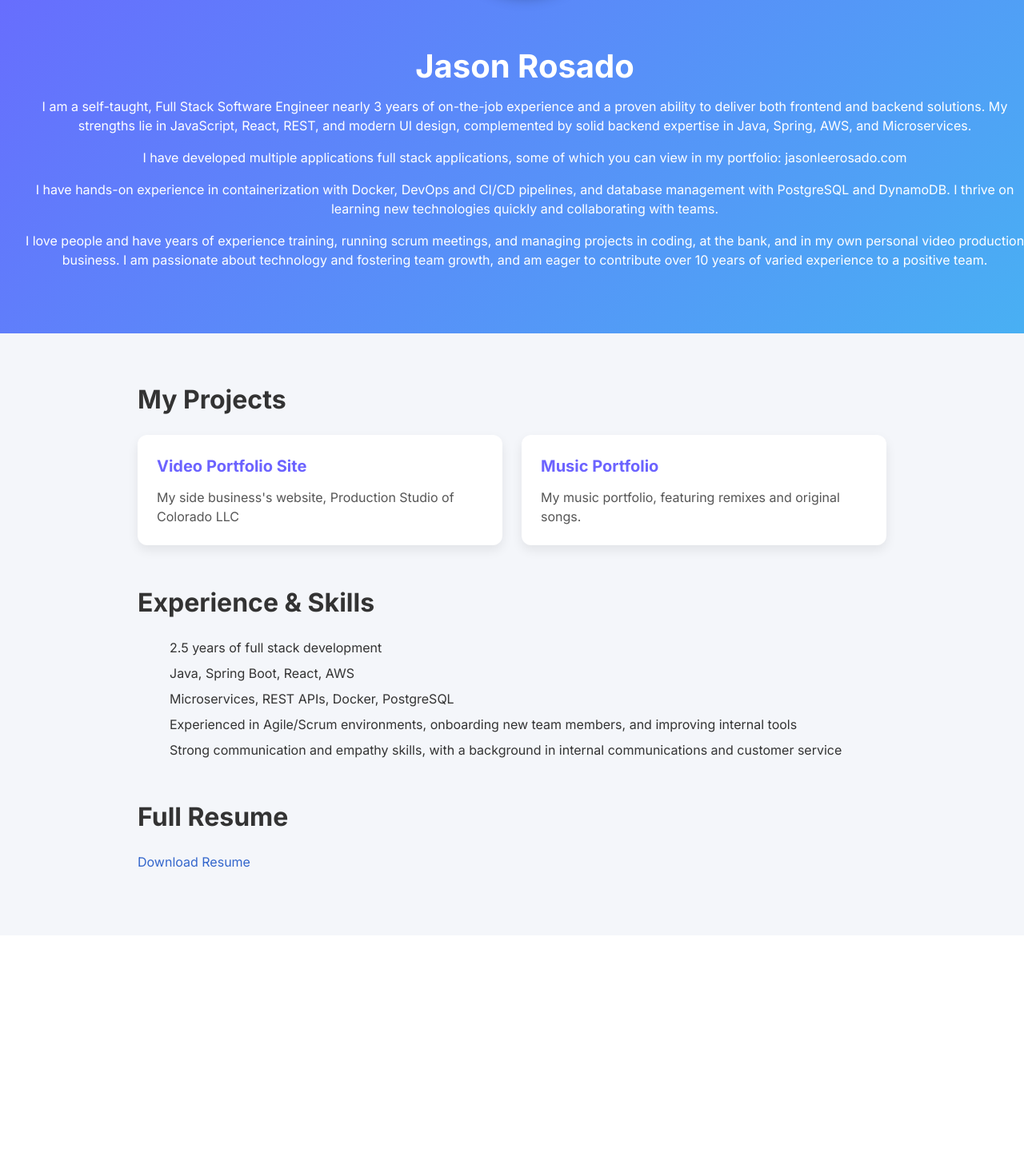
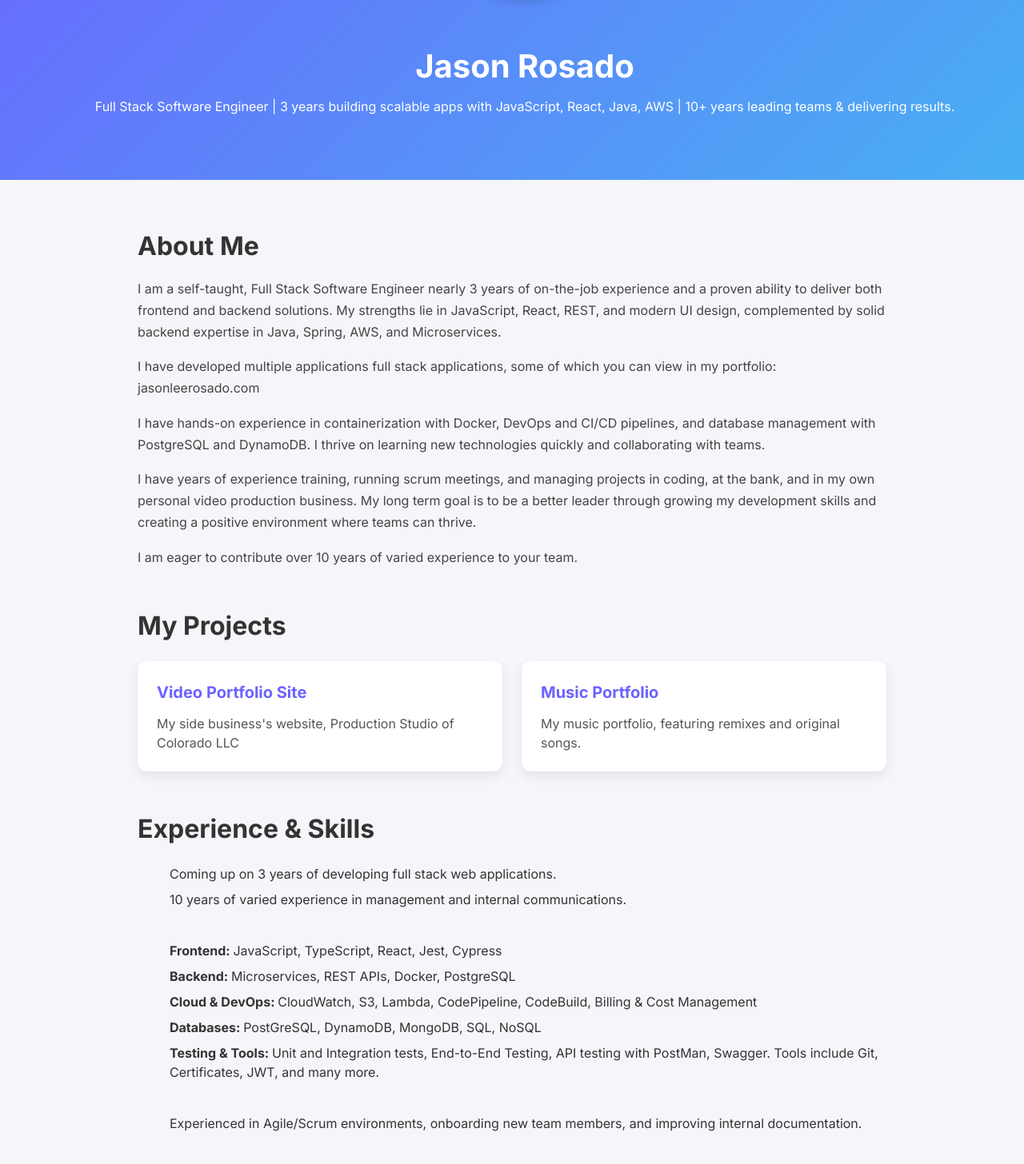
Before and after one commit to jrosado7777/jasons-coding-portfolio, a React (Vite) app: page / in a window 1280 px wide. Shown: the part 274-1730 px from the top of the page at 80% size. Before the commit the page ends 1444 px from the top, so only its background shows below. Built offline with nearby package versions, Linux system fonts and the light colour scheme.

Commit message:
Added About Me section and updated skills and header

```diff
--- a/src/App.css
+++ b/src/App.css
@@ -109,3 +109,19 @@ a:hover {
   color: #555;
   font-size: 1rem;
 }
+
+.about-me {
+  margin-bottom: 3rem;
+}
+
+.about-me h2 {
+  font-size: 2rem;
+  color: #333;
+  margin-bottom: 1rem;
+}
+
+.about-me p {
+  line-height: 1.7;
+  color: #444;
+  margin-bottom: 1rem;
+}
--- a/src/App.jsx
+++ b/src/App.jsx
@@ -3,6 +3,7 @@ import Profile from './components/Profile.jsx';
 import ProjectLinks from './components/ProjectLinks.jsx';
 import Credentials from './components/Credentials.jsx';
 import FullResume from './components/FullResume.jsx';
+import AboutMe from './components/AboutMe.jsx';
 
 function App() {
   return (
@@ -11,6 +12,7 @@ function App() {
         <Profile />
       </div>
       <div className="content">
+        <AboutMe />
         <ProjectLinks />
         <Credentials />
         <FullResume />
--- /dev/null
+++ b/src/components/AboutMe.jsx
@@ -0,0 +1,15 @@
+function AboutMe() {
+  return (
+    <section className="about-me">
+      <h2>About Me</h2>
+      <p>I am a self-taught, Full Stack Software Engineer nearly 3 years of on-the-job experience and a proven ability to deliver both frontend and backend solutions. My strengths lie in JavaScript, React, REST, and modern UI design, complemented by solid backend expertise in Java, Spring, AWS, and Microservices.</p>
+      <p>I have developed multiple applications full stack applications, some of which you can view in my portfolio: jasonleerosado.com </p>
+      <p>I have hands-on experience in containerization with Docker, DevOps and CI/CD pipelines, and database management with PostgreSQL and DynamoDB. I thrive on learning new technologies quickly and collaborating with teams.</p>
+      <p>I have years of experience training, running scrum meetings, and managing projects in coding, at the bank, and in my own personal video production business.
+My long term goal is to be a better leader through growing my development skills and creating a positive environment where teams can thrive.</p>
+      <p>I am eager to contribute over 10 years of varied experience to your team.</p>
+    </section>
+  );
+}
+
+export default AboutMe;
--- a/src/components/Credentials.jsx
+++ b/src/components/Credentials.jsx
@@ -3,11 +3,16 @@ function Credentials() {
     <section className="credentials">
       <h2>Experience & Skills</h2>
       <ul>
-        <li>2.5 years of full stack development</li>
-        <li>Java, Spring Boot, React, AWS</li>
-        <li>Microservices, REST APIs, Docker, PostgreSQL</li>
-        <li>Experienced in Agile/Scrum environments, onboarding new team members, and improving internal tools</li>
-        <li>Strong communication and empathy skills, with a background in internal communications and customer service</li>
+        <li>Coming up on 3 years of developing full stack web applications.</li>
+        <li>10 years of varied experience in management and internal communications.</li>
+        <br></br>
+        <li><b>Frontend: </b>JavaScript, TypeScript, React, Jest, Cypress</li>
+        <li><b>Backend: </b>Microservices, REST APIs, Docker, PostgreSQL</li>
+        <li><b>Cloud & DevOps: </b>CloudWatch, S3, Lambda, CodePipeline, CodeBuild, Billing & Cost Management</li>
+        <li><b>Databases: </b>PostGreSQL, DynamoDB, MongoDB, SQL, NoSQL</li>
+        <li><b>Testing & Tools: </b>Unit and Integration tests, End-to-End Testing, API testing with PostMan, Swagger. Tools include Git, Certificates, JWT, and many more.</li>
+        <br></br>
+        <li>Experienced in Agile/Scrum environments, onboarding new team members, and improving internal documentation.</li>
       </ul>
     </section>
   );
--- a/src/components/Profile.jsx
+++ b/src/components/Profile.jsx
@@ -3,11 +3,7 @@ function Profile() {
     <section className="profile">
       <img src="/Jason_photo_for_resume.jpg" alt="Jason Rosado" className="profile-pic" />
       <h1>Jason Rosado</h1>
-      <p>I am a self-taught, Full Stack Software Engineer nearly 3 years of on-the-job experience and a proven ability to deliver both frontend and backend solutions. My strengths lie in JavaScript, React, REST, and modern UI design, complemented by solid backend expertise in Java, Spring, AWS, and Microservices.</p>
-      <p>I have developed multiple applications full stack applications, some of which you can view in my portfolio: jasonleerosado.com </p>
-      <p>I have hands-on experience in containerization with Docker, DevOps and CI/CD pipelines, and database management with PostgreSQL and DynamoDB. I thrive on learning new technologies quickly and collaborating with teams.</p>
-      <p>I love people and have years of experience training, running scrum meetings, and managing projects in coding, at the bank, and in my own personal video production business.
-I am passionate about technology and fostering team growth, and am eager to contribute over 10 years of varied experience to a positive team.</p>
+      <p>Full Stack Software Engineer | 3 years building scalable apps with JavaScript, React, Java, AWS | 10+ years leading teams & delivering results.</p>
     </section>
   );
 }
```
